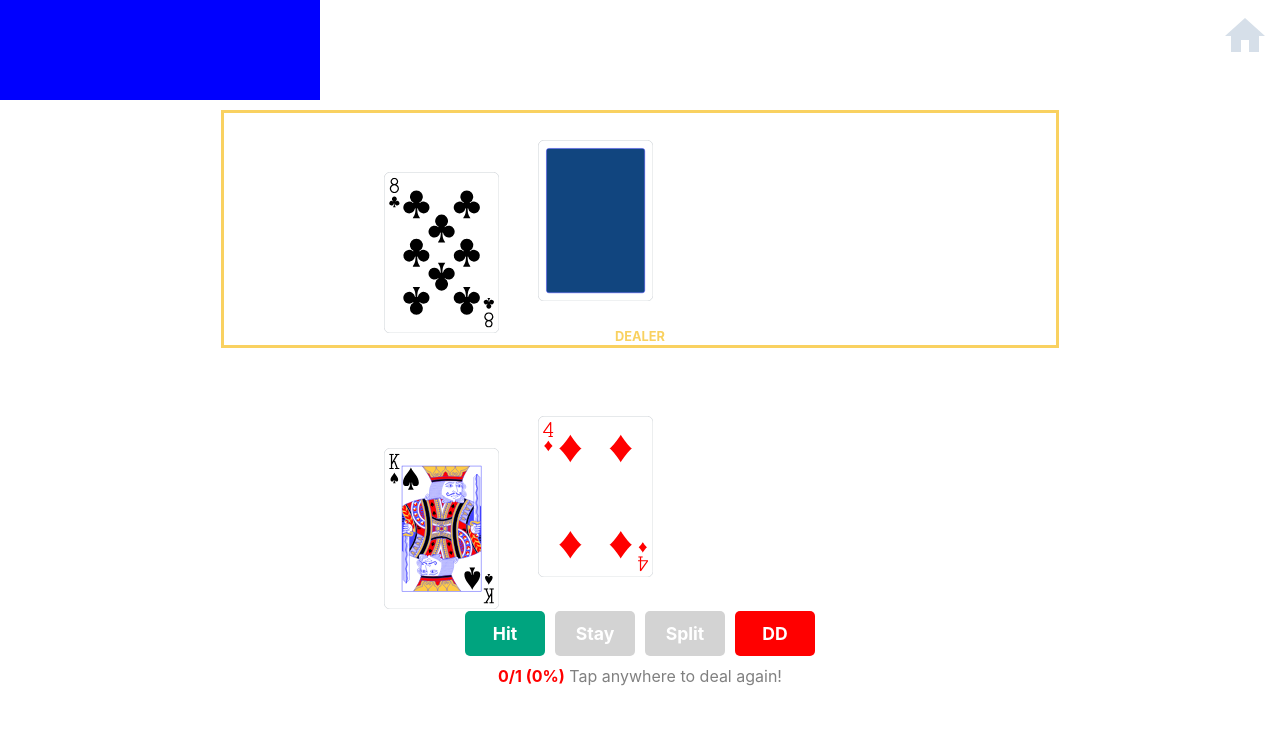
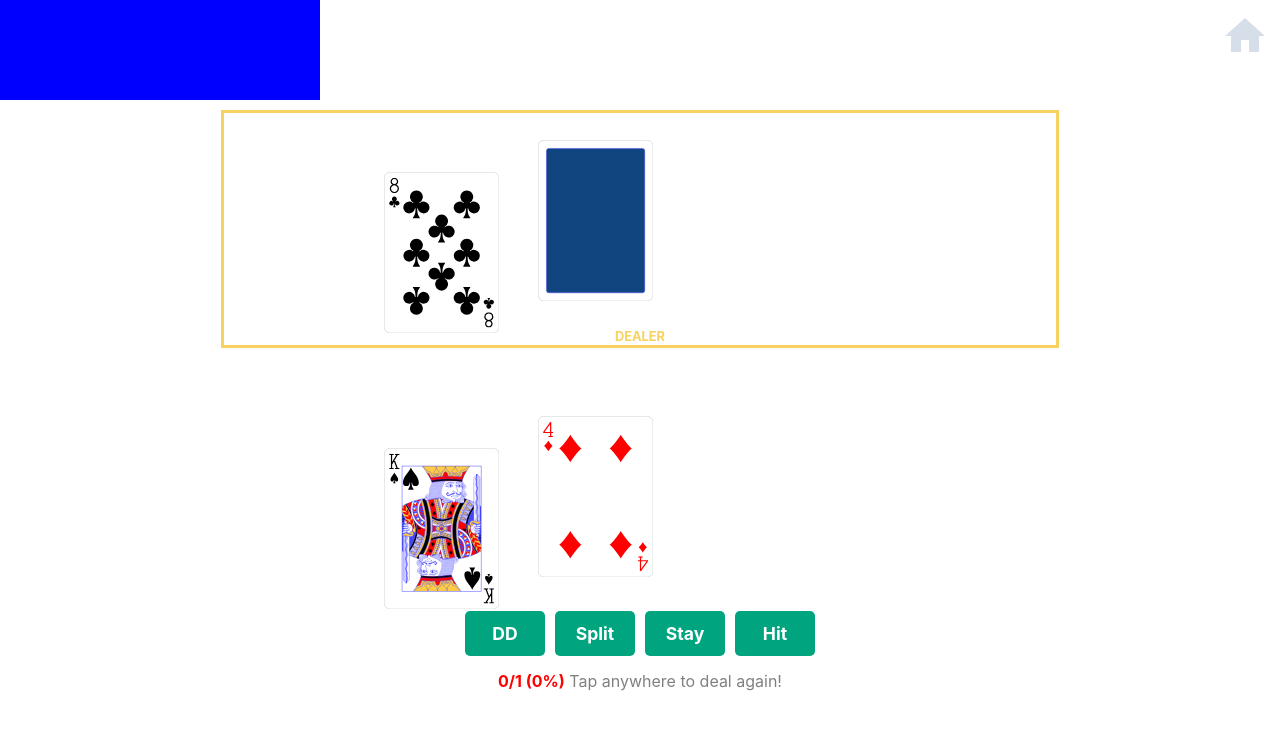
Before and after one commit to slslsls/jumpingjacks, a React (Create React App) app: page /blackjack in a window 1280 px wide. Both pictures are taken after a click on the element "DD". Shown: the top 730 px of the page. Built offline with nearby package versions, Linux system fonts and the light colour scheme.

Commit message:
fix deal-again movement; re-arrange action buttons; remove holdem

```diff
--- a/src/components/BlackjackContainer.css
+++ b/src/components/BlackjackContainer.css
@@ -6,25 +6,7 @@
 html, body {
   margin: 0;
   height: 100%;
-  overflow: hidden
-}
-
-.action-button {
-  width: 80px;
-  padding-top: 12px;
-  padding-bottom: 12px;
-  margin: 5px;
-  display: inline-block;
-  border-radius: 5px;
-  background-color: #00a47f;
-  color: white;
-  font-weight: bold;
-  font-size: 1.1em;
-  -webkit-transition:all .2s ease;
-     -moz-transition:all .2s ease;
-      -ms-transition:all .2s ease;
-       -o-transition:all .2s ease;
-          transition:all .2s ease;
+  /* overflow: hidden */
 }
 
 .evaluated-correct {
@@ -122,18 +104,6 @@ html, body {
           transition:all 0s ease;
 }
 
-.back-card-holdem {
-  right: -100px;
-  position: absolute;
-  transform: rotate(-3deg);
-}
-
-.front-card-holdem {
-  left: -100px;
-  position: absolute;
-  transform: rotate(3deg);
-}
-
 .user-cards-container {
   width: 100%;
   height: 268px;
@@ -144,18 +114,30 @@ html, body {
   height: 50px;
 }
 
+.deal-again {
+  color: gray;
+  padding-top: 10px;
+  -webkit-transition:all .75s ease;
+     -moz-transition:all .75s ease;
+      -ms-transition:all .75s ease;
+       -o-transition:all .75s ease;
+          transition:all .75s ease;
+}
+
+.evaluation-message-correct {
+  color: #00a47f;
+}
+
+.evaluation-message-incorrect {
+  color: red;
+}
+
 .invisible {
   opacity: 0;
 }
 
-.deal-again {
-  color: gray;
-  margin-top: 10px;
-  -webkit-transition:all 1s ease;
-     -moz-transition:all 1s ease;
-      -ms-transition:all 1s ease;
-       -o-transition:all 1s ease;
-          transition:all 1s ease;
+.evaluation-message {
+  font-weight: bold;
 }
 
 .ad {
@@ -177,12 +159,20 @@ html, body {
   margin-top: 100px;
 }
 
-.evaluation-message-correct {
+.action-button {
+  width: 80px;
+  padding-top: 12px;
+  padding-bottom: 12px;
+  margin: 5px;
+  display: inline-block;
+  border-radius: 5px;
+  background-color: #00a47f;
+  color: white;
   font-weight: bold;
-  color: #00a47f;
+  font-size: 1.1em;
+  -webkit-transition:all .2s ease;
+     -moz-transition:all .2s ease;
+      -ms-transition:all .2s ease;
+       -o-transition:all .2s ease;
+          transition:all .2s ease;
 }
-
-.evaluation-message-incorrect {
-  font-weight: bold;
-  color: red;
-}
--- a/src/components/BlackjackContainer.js
+++ b/src/components/BlackjackContainer.js
@@ -4,9 +4,7 @@ import { ReactComponent as HomeButton } from '../assets/homebutton.svg';
 import getShuffledDeck from '../utils/common/dealerUtils';
 import { getAction } from '../utils/blackjack/scenarioUtils';
 import './BlackjackContainer.css';
-import {
-  Link
-} from "react-router-dom";
+import { Link } from "react-router-dom";
 
 class BlackjackContainer extends React.Component {
   state = {
@@ -123,25 +121,26 @@ class BlackjackContainer extends React.Component {
           </div>
         </div>
         <div className="actions-container">
-          <div className={`${this.getEvaluatedColor('Hit')} action-button`} onClick={this.evaluate('Hit')}>
-            Hit
+          <div className={`${this.getEvaluatedColor('DD')} action-button`} onClick={this.evaluate('DD')}>
+            DD
+          </div>
+          <div className={`${this.getEvaluatedColor('Split')} action-button`} onClick={this.evaluate('Split')}>
+            Split
           </div>
           <div className={`${this.getEvaluatedColor('Stay')} action-button`} onClick={this.evaluate('Stay')}>
             Stay
           </div>
-          <div className={`${this.getEvaluatedColor('Split')} action-button`} onClick={this.evaluate('Split')}>
-            Split
+          <div className={`${this.getEvaluatedColor('Hit')} action-button`} onClick={this.evaluate('Hit')}>
+            Hit
           </div>
-          <div className={`${this.getEvaluatedColor('DD')} action-button`} onClick={this.evaluate('DD')}>
-            DD
-          </div>
-        </div>
-        <div className={`${!this.state.evaluated ? 'invisible' : ''} deal-again`}>
+          <div className={`${!this.state.evaluated ? 'invisible' : ''} deal-again`}>
           <span className={
             `${this.state.evaluated ? '' : 'invisible' }
             ${this.state.evaluation}
-            deal-again`
+            deal-again
+            evaluation-message`
           }>{this.getScore()}</span> Tap anywhere to deal again!
+          </div>
         </div>
       </div>
     )
--- a/src/components/HoldemContainer.js
+++ b/src/components/HoldemContainer.js
@@ -1,9 +1,16 @@
 import React from 'react';
+import { ReactComponent as HomeButton } from '../assets/homebutton.svg';
+import { ReactComponent as DownCard } from '../assets/downcard.svg';
 import ScenarioUtils from '../utils/holdem/scenarioUtils';
 import Result from './Result';
+import { Link } from "react-router-dom";
 
 class HoldemContainer extends React.Component {
   state = {
+    cardsDealtStage: 'cards-pre-deal',
+    instantTransition: false,
+    correctAnswers: 0,
+    totalAnswers: 0,
     scenario: ScenarioUtils.getScenario('preFlop', 'Early'),
     roundIsOver: false,
     result: ''
@@ -37,6 +44,10 @@ class HoldemContainer extends React.Component {
   render() {
     return (
       <div onClick={this.getNewScenario}>
+        <div className="ad"></div>
+        <Link to="/" className="home-button-container">
+          <HomeButton className="home-button" />
+        </Link>
         <p>{this.state.scenario.stage}</p>
         <p>{this.state.scenario.position}</p>
         <p>{this.state.scenario.leadUp}</p>
--- a/src/components/Home.js
+++ b/src/components/Home.js
@@ -23,9 +23,6 @@ class Home extends React.Component {
             <Link to="/blackjack">
               <div className="nav-button">Blackjack</div>
             </Link>
-            <Link to="/holdem">
-              <div className="nav-button">Texas Holdem</div>
-            </Link>
           </div>
         </div>
       </div>
```
Also changed, not shown: src/components/HoldemContainer.css (added).
